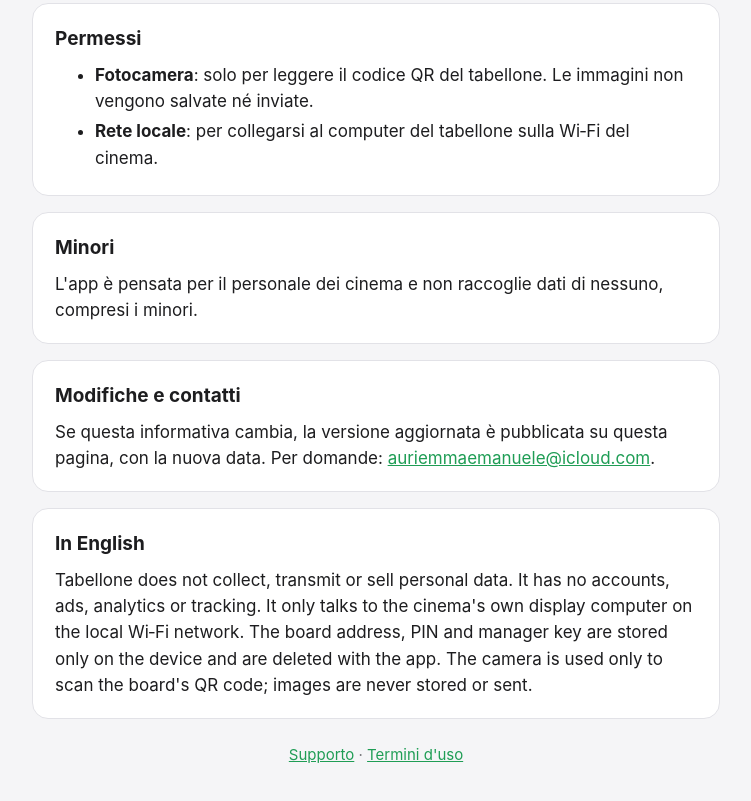
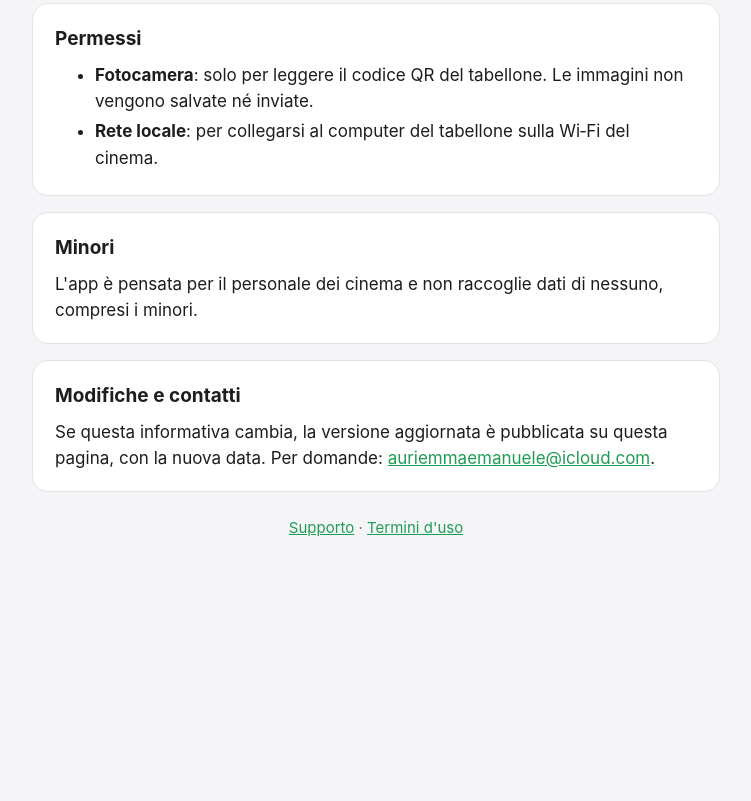
Before and after one commit to Emanuele-cloud-coder/Tabellone-legale, a plain HTML site: page privacy.html in a window 1280 px wide. Shown: the part 950-1751 px from the top of the page, without its empty margins (264-1015 px from the left). After the commit the page ends 1554 px from the top, so only its background shows below. Drawn offline with Linux system fonts and the light colour scheme.

Commit message:
Privacy solo in italiano e nuova icona
Co-Authored-By: Claude Opus 5.5 <noreply@anthropic.com>

```diff
--- a/privacy.html
+++ b/privacy.html
@@ -60,11 +60,6 @@
     <p>Se questa informativa cambia, la versione aggiornata è pubblicata su questa pagina, con la nuova data. Per domande: <a href="mailto:auriemmaemanuele@icloud.com">auriemmaemanuele@icloud.com</a>.</p>
   </section>
 
-  <section>
-    <h2 lang="en">In English</h2>
-    <p lang="en">Tabellone does not collect, transmit or sell personal data. It has no accounts, ads, analytics or tracking. It only talks to the cinema's own display computer on the local Wi‑Fi network. The board address, PIN and manager key are stored only on the device and are deleted with the app. The camera is used only to scan the board's QR code; images are never stored or sent.</p>
-  </section>
-
   <footer><a href="index.html">Supporto</a> · <a href="termini.html">Termini d'uso</a></footer>
 </main>
 </body>
```
Also changed, not shown: icona.png.
